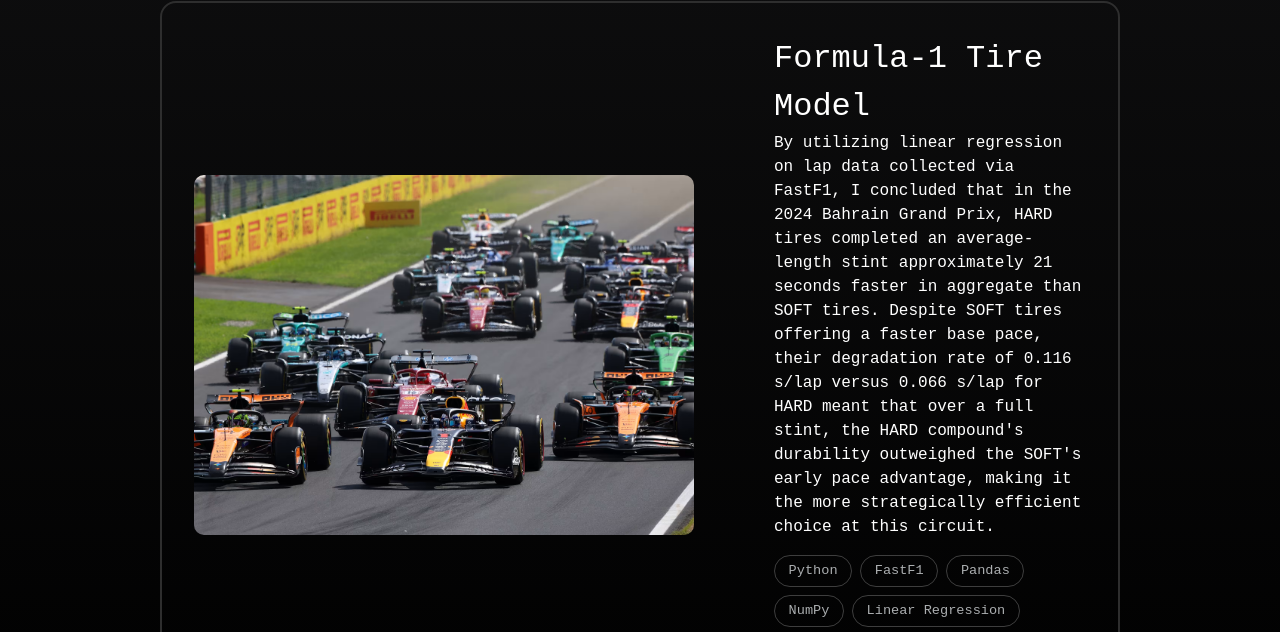
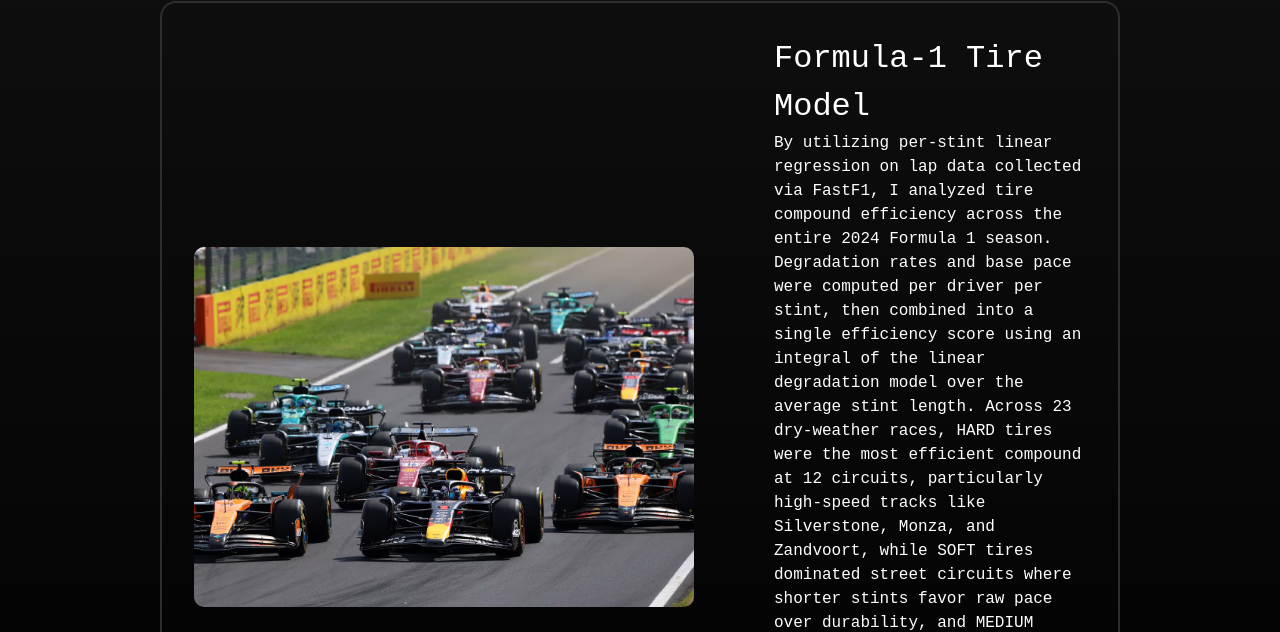
Before and after one commit to Hezxkiah/HG-Personal-Website, an Astro site: page / in a window 1280 px wide. Shown: the part 1140-1772 px from the top of the page. Built offline with nearby package versions, Linux system fonts and the light colour scheme; Astro itself is replaced by a stand-in of ours; a web font is replaced by a local one.

Commit message:
Updated proj descrip

```diff
--- a/src/components/projects/f1-project.astro
+++ b/src/components/projects/f1-project.astro
@@ -20,13 +20,14 @@
 
     <div id="project-description">
         <h1>Formula-1 Tire Model</h1>
-        <p>By utilizing linear regression on lap data collected via FastF1,
-            I concluded that in the 2024 Bahrain Grand Prix,
-            HARD tires completed an average-length stint approximately 21 seconds faster in aggregate than SOFT tires.
-            Despite SOFT tires offering a faster base pace,
-            their degradation rate of 0.116 s/lap versus 0.066 s/lap for HARD meant that over a full stint,
-            the HARD compound's durability outweighed the SOFT's early pace advantage,
-            making it the more strategically efficient choice at this circuit.
+        <p>By utilizing per-stint linear regression on lap data collected via FastF1,
+            I analyzed tire compound efficiency across the entire 2024 Formula 1 season.
+            Degradation rates and base pace were computed per driver per stint,
+            then combined into a single efficiency score using an integral of the linear degradation model over the average stint length.
+            Across 23 dry-weather races, HARD tires were the most efficient compound at 12 circuits,
+            particularly high-speed tracks like Silverstone, Monza, and Zandvoort,
+            while SOFT tires dominated street circuits where shorter stints favor raw pace over durability,
+            and MEDIUM tires were optimal at 3 circuits where neither extreme dominated.
         </p>
         <div id="tech-stack">
             {techs.map(tech => (
```
